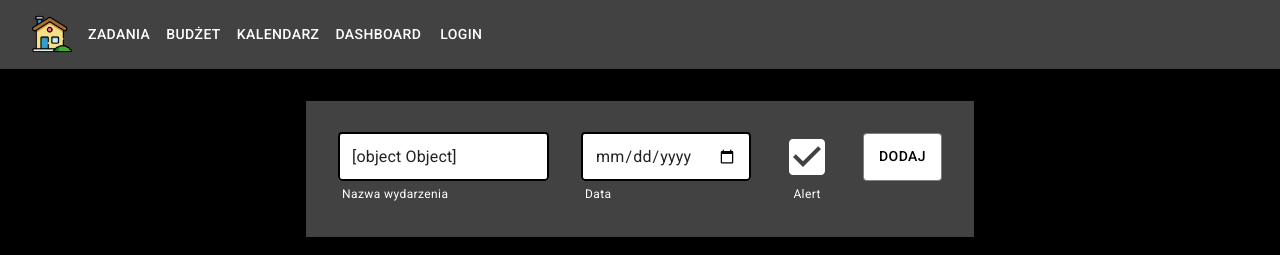
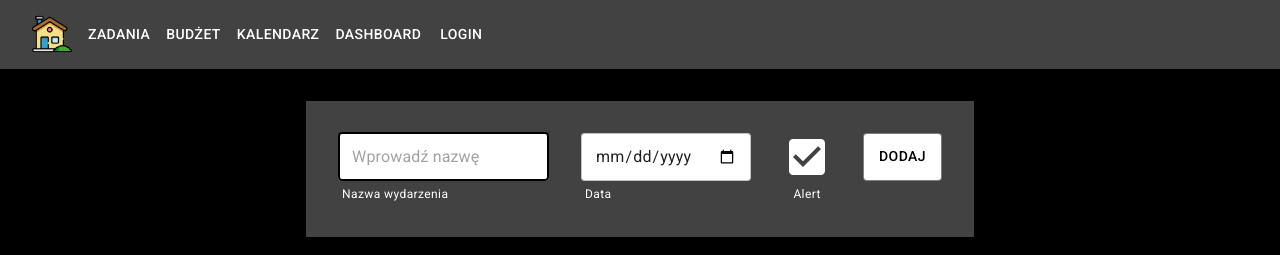
Before and after one commit to infoshareacademy/jfdzr5-pierwsza-linia-frontu, a React (Create React App) app: page /calendar in a window 1280 px wide. Shown: the top 255 px of the page. Built offline with nearby package versions, Linux system fonts and the light colour scheme.

Commit message:
corrected AddEventForm

```diff
--- a/src/components/Calendar/Events/AddEventForm.js
+++ b/src/components/Calendar/Events/AddEventForm.js
@@ -6,7 +6,7 @@ import { Box } from "@mui/material";
 import { Button } from "@mui/material";
 import { Checkbox } from "@mui/material";
 import { checkboxClasses } from "@mui/material";
-import { FormControl } from "@mui/material";
+import { FormGroup } from "@mui/material";
 import { FormHelperText } from "@mui/material";
 import { OutlinedInput } from "@mui/material";
 
@@ -46,13 +46,13 @@ const AddEventForm = ({ }) => {
 
   return (
     <Box sx={{padding: "1rem", backgroundColor: Theme.palette.secondary.main}}>
-      <FormControl sx={{display: "flex", flexDirection: "row", justifyContent: "space-between"}}>
+      <FormGroup sx={{display: "flex", flexDirection: "row", justifyContent: "space-between"}}>
         <Box sx={{padding: "1rem"}}>
           <OutlinedInput
             autoFocus
             placeholder="Wprowadź nazwę"
             required
-            value={item}
+            defaultValue={item.name}
             sx={{
               height: "3rem",
               backgroundColor: Theme.palette.secondary.contrastText,
@@ -65,7 +65,7 @@ const AddEventForm = ({ }) => {
           <OutlinedInput
             type="date"
             required
-            value={date}
+            defaultValue={date.date}
             sx={{
               height: "3rem",
               backgroundColor: Theme.palette.secondary.contrastText,
@@ -108,7 +108,7 @@ const AddEventForm = ({ }) => {
           }}
           onClick={handleAdd}>
         Dodaj</Button>
-      </FormControl>
+      </FormGroup>
     </Box>
   );
 };
```
